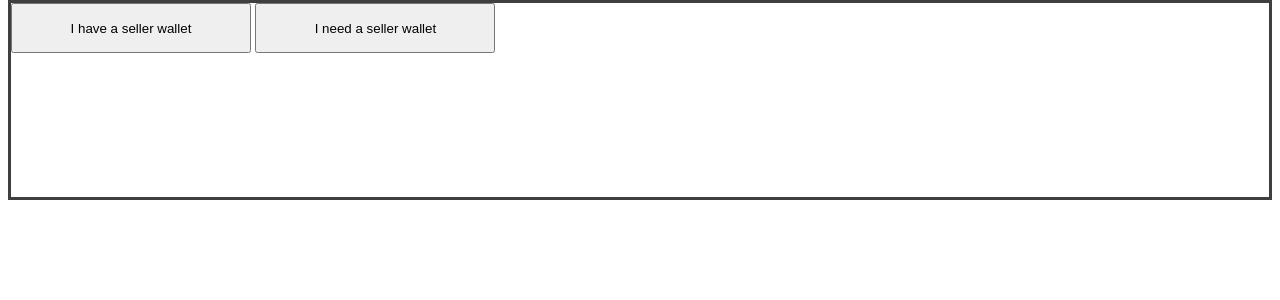
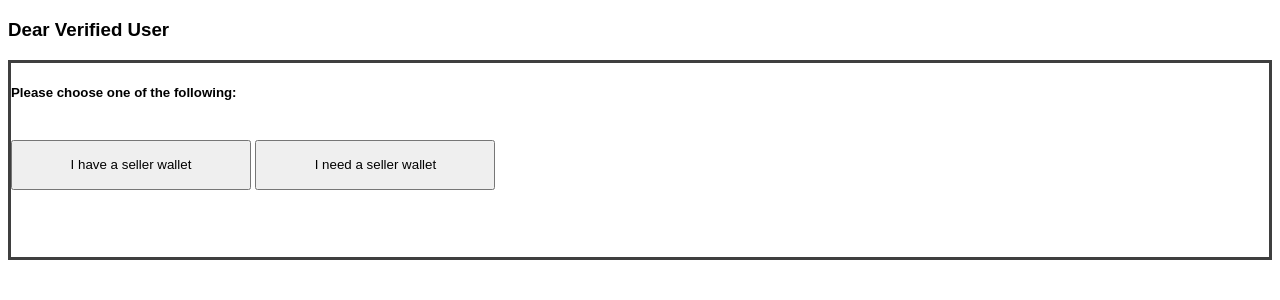
Before and after one commit to micahborg/ticket_system, a Flask app: page /choice/ in a window 1280 px wide. Shown: the part 216-516 px from the top of the page. Run offline with Flask 2, Linux system fonts and the light colour scheme.

Commit message:
minor ui

```diff
--- a/templates/choice.html
+++ b/templates/choice.html
@@ -21,11 +21,10 @@
 
     .center {
         margin: 0;
-        position: absolute;
+        position: relative;
         left:50%;
         top: 50%;
-        -ms-transform: translate(-50%, -50%);
-        transform: translate(-50%, -50%);
+
     }
 </style>
 
@@ -33,13 +32,14 @@
 {% block head %}
 <div class="header">
     <h2>NFTickets</h2>
+
   <a href="/"><button>Home</button></a>
 </div>
 </head>
 {% endblock %}
 {% block body %}
 <body>
-
+    <h3>Dear Verified User</h3>
     <!--
 <button class="button">I have a seller wallet</button>
 <button class="button">I need a seller wallet</button>
@@ -47,7 +47,8 @@
 
     <div class="container">
         <div class="center">
-
+            <h5>Please choose one of the following:</h5>
+            <br>
             <a href="/seed/"><button style="height: 50px; width: 240px">I have a seller wallet</button></a>
             <a href="/create/"><button style="height: 50px; width: 240px">I need a seller wallet</button></a>
 
```
